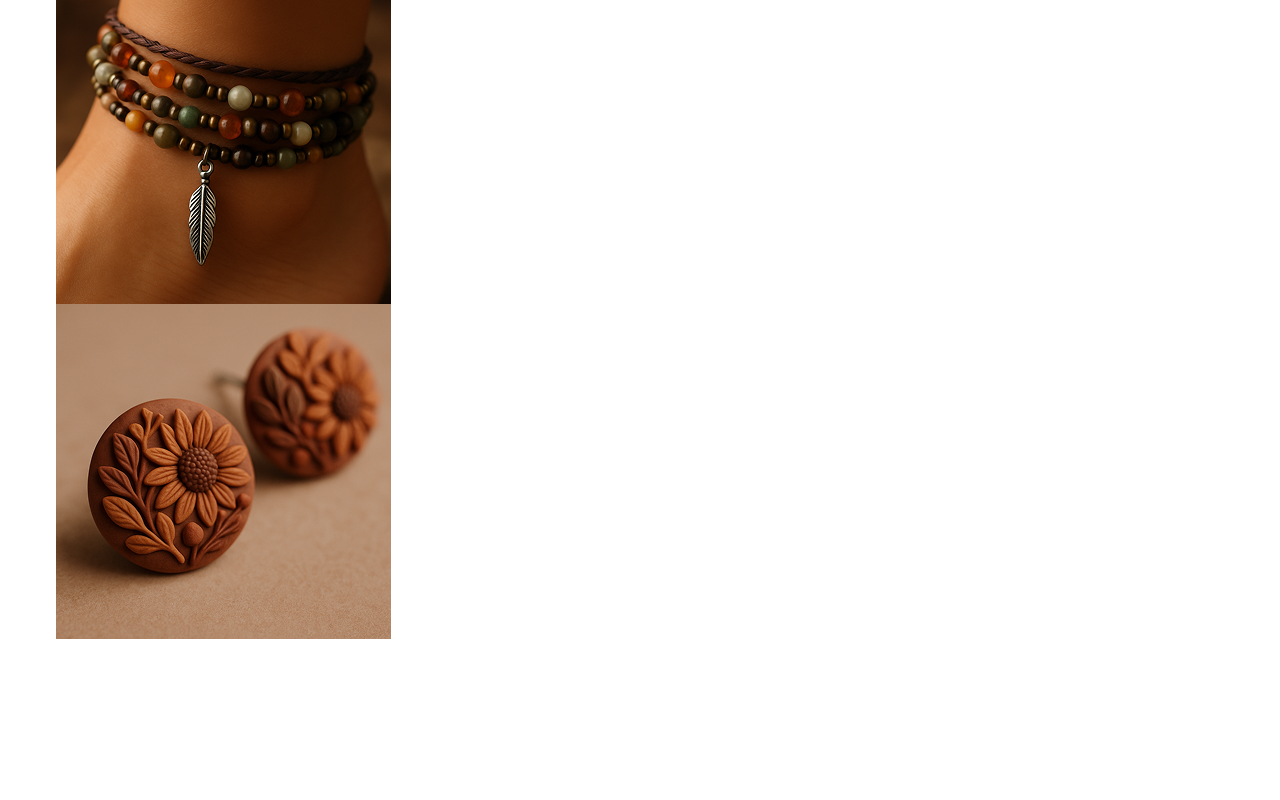
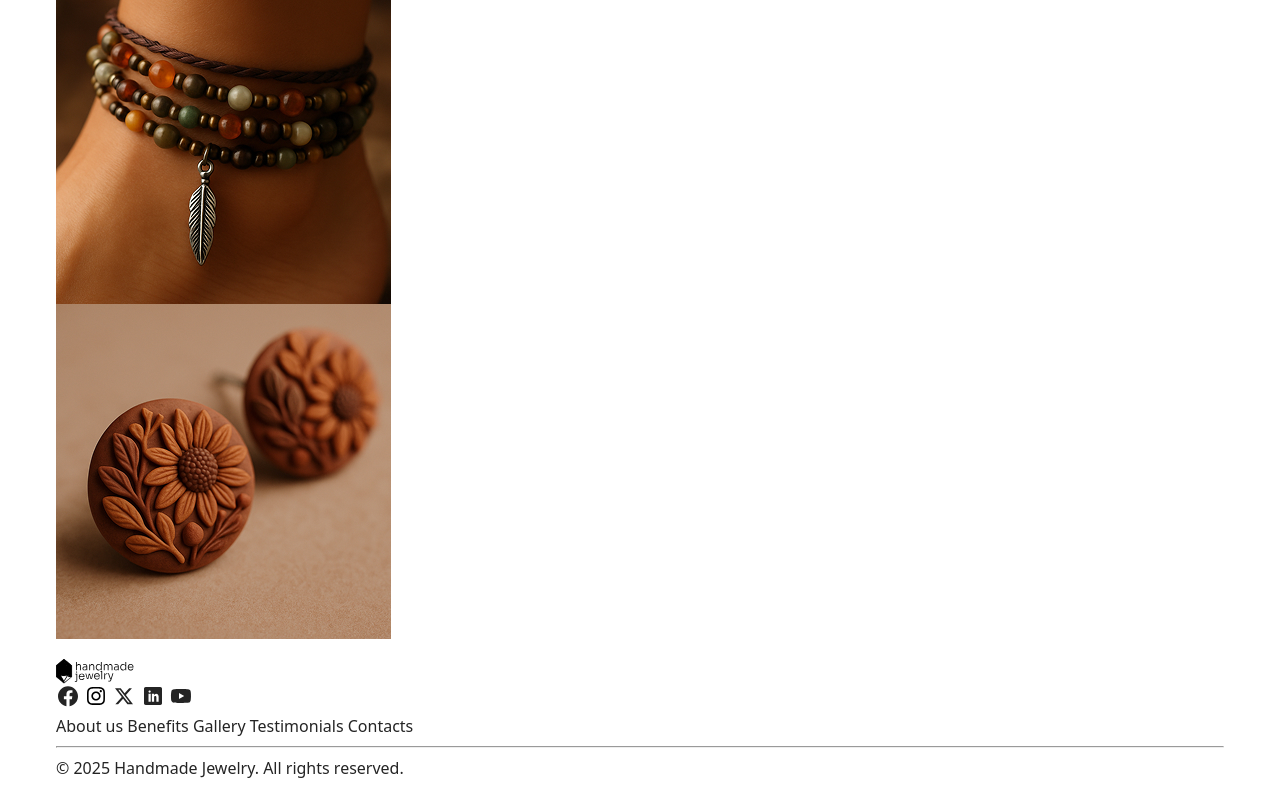
Before and after one commit to YuriyMBoyko/hmj-team-project, a website built with Vite: page src/index.html in a window 1280 px wide. Shown: the part 1161-1961 px from the top of the page. Before the commit the page ends 1840 px from the top, so only its background shows below. Built offline with nearby package versions, Linux system fonts and the light colour scheme.

Commit message:
add footer

```diff
--- a/src/partials/footer.html
+++ b/src/partials/footer.html
@@ -1,4 +1,54 @@
 <footer class="footer">
-  <div class="container">
-  </div>
+<div class="container">
+
+<!-- TOP SECTION -->
+<div class="footer__top">
+
+<!-- LEFT: logo + social -->
+<div class="footer__left">
+
+<!-- Logo -->
+<a href="/" class="footer__brand" aria-label="Handmade Jewelry home">
+<img src="./src/img/logo.svg" alt="Handmade Jewelry" class="footer__logo" width="79" height="25" />
+</a>
+
+<!-- Social Icons -->
+<nav class="footer__social" aria-label="Social media links">
+<a href="#" aria-label="Facebook">
+<svg width="24" height="24"><use href="./src/img/icons.svg#facebook"></use></svg>
+</a>
+<a href="#" aria-label="Instagram">
+<svg width="24" height="24"><use href="./src/img/icons.svg#instagram"></use></svg>
+</a>
+<a href="#" aria-label="X / Twitter">
+<svg width="24" height="24"><use href="./src/img/icons.svg#x"></use></svg>
+</a>
+<a href="#" aria-label="LinkedIn">
+<svg width="24" height="24"><use href="./src/img/icons.svg#linked-in"></use></svg>
+</a>
+<a href="#" aria-label="YouTube">
+<svg width="24" height="24"><use href="./src/img/icons.svg#youtube"></use></svg>
+</a>
+</nav>
+
+</div>
+
+<!-- RIGHT: nav links -->
+<nav class="footer__nav" aria-label="Footer navigation">
+<a href="#">About us</a>
+<a href="#">Benefits</a>
+<a href="#">Gallery</a>
+<a href="#">Testimonials</a>
+<a href="#">Contacts</a>
+</nav>
+
+</div>
+
+<!-- DIVIDER -->
+<hr class="footer__divider" />
+
+<!-- COPYRIGHT -->
+<p class="footer__copyright">© 2025 Handmade Jewelry. All rights reserved.</p>
+
+</div>
 </footer>
```
